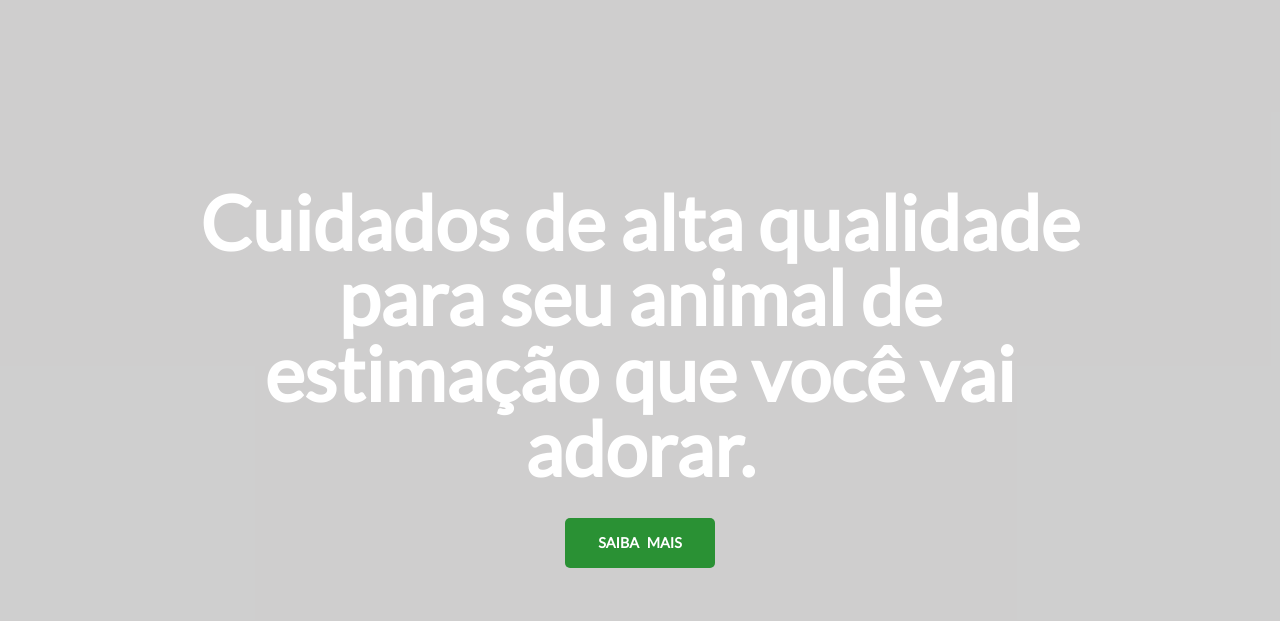
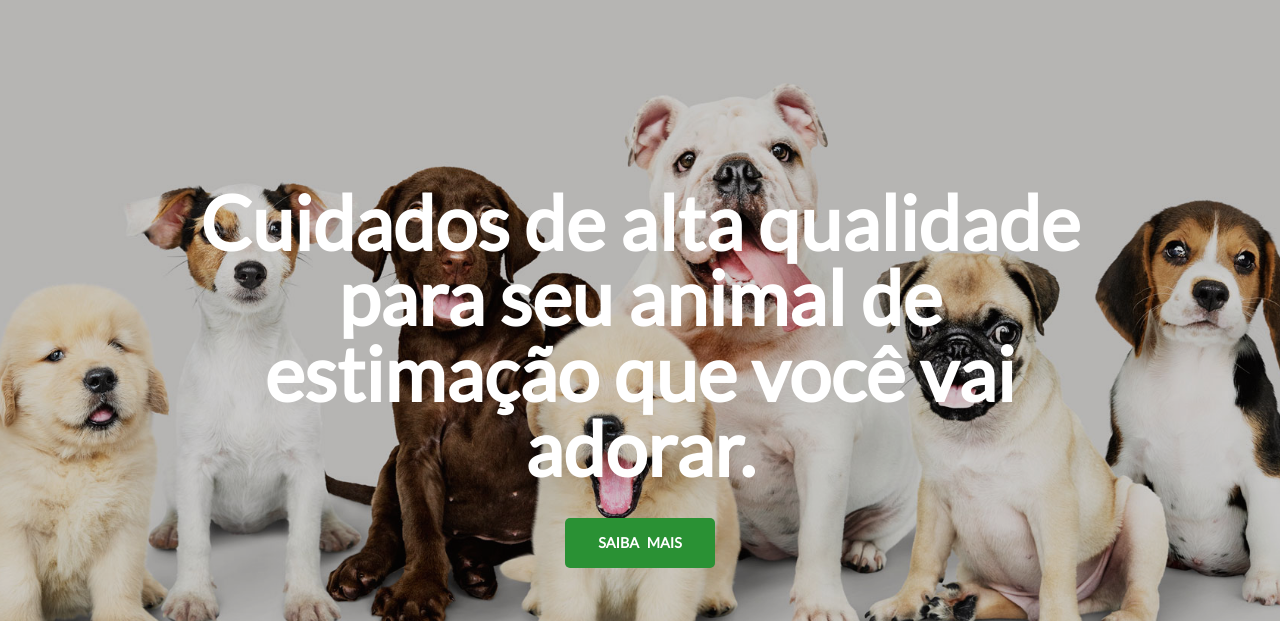
Before and after one commit to AdinaelSantos/Cuidar_Pet, a website: page index.html in a window 1280 px wide. Shown: the part 143-764 px from the top of the page. Drawn offline with Linux system fonts and the light colour scheme; the site is published under a folder, as on GitHub Pages, so addresses that start at the root find nothing.

Commit message:
alterando o BG

```diff
--- a/sass/componentes/_banner.scss
+++ b/sass/componentes/_banner.scss
@@ -1,7 +1,7 @@
 .banner{
     width: 100%;
     height: 95vh;
-    background-image: url("/assets/img/bg_1.jpg");
+    background-image: url('bg_img/bg_1.jpg');
     background-position: center;
     background-repeat: no-repeat;
     background-attachment: scroll;
```
Also changed, not shown: assets/css/bg_img/bg_1.jpg (added), assets/css/mainCompressed.css, 1 other file.
